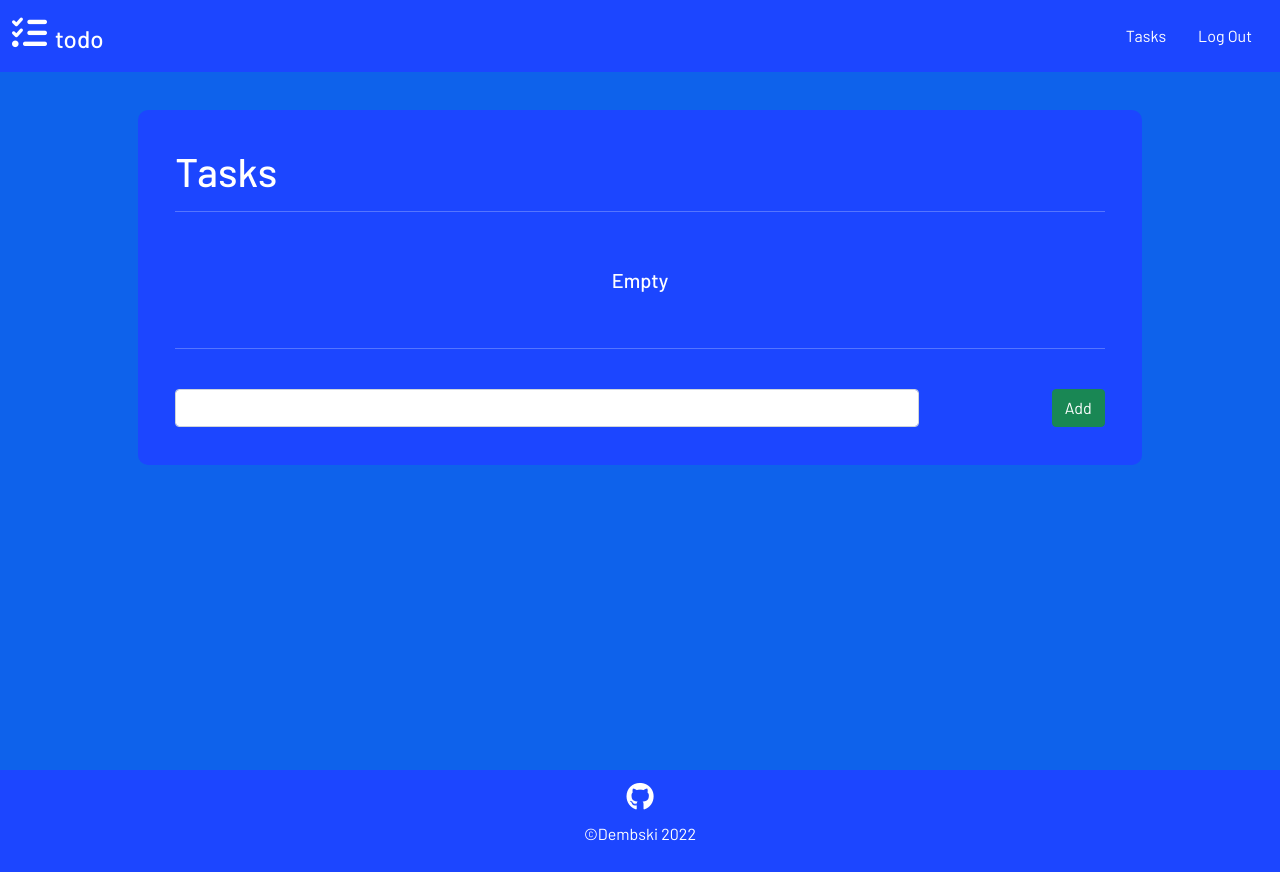
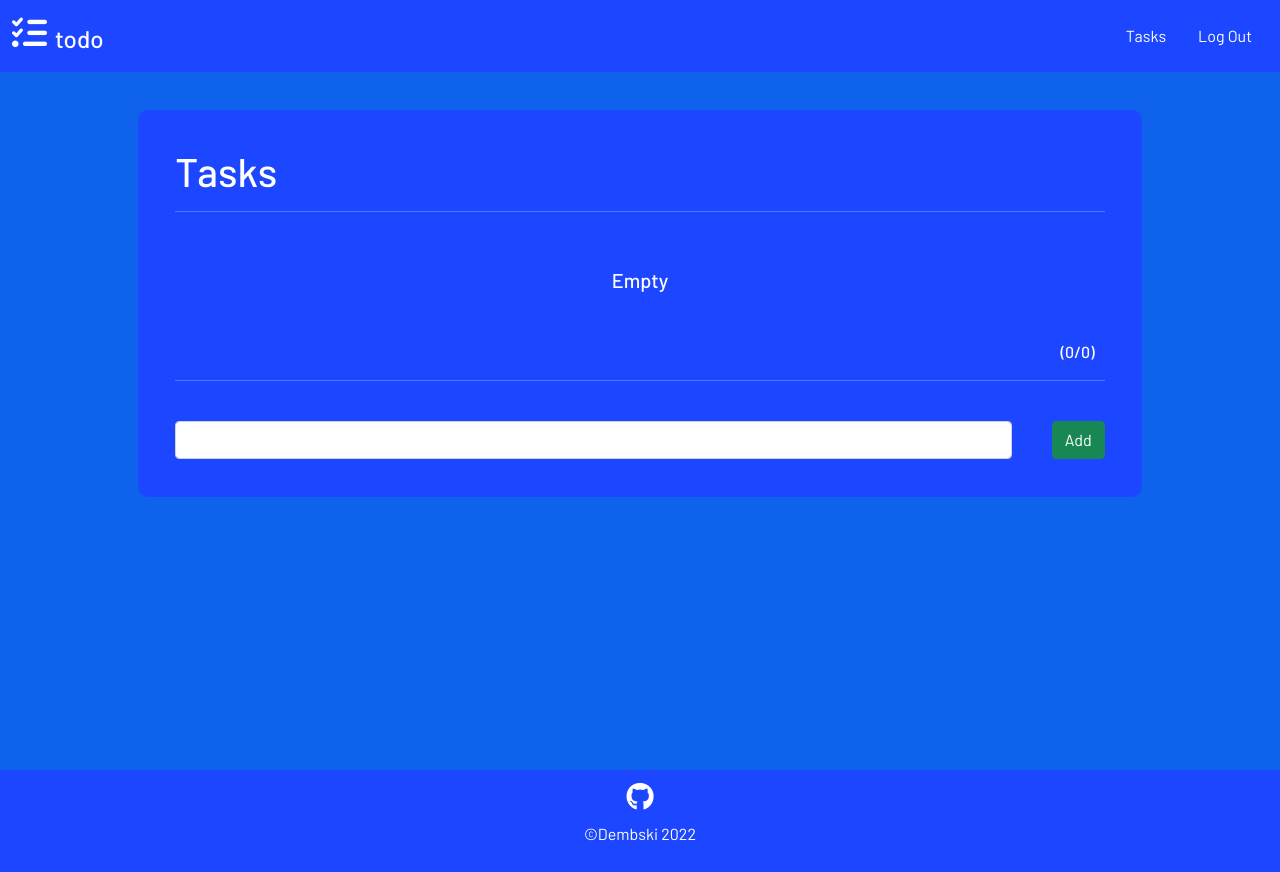
Before and after one commit to dembskii/todo, a Flask app: page /todo in a window 1280 px wide. Run offline with Flask 2, Linux system fonts and the light colour scheme; the visitor is signed in with stand-in values (Sample User, id 1); data comes from the database, SQL or seed files in the repository; data that the repository does not hold is empty; some libraries are stand-ins or nearby versions.

Commit message:
Complete function
- new scrollbar
- complete function

```diff
--- a/main.py
+++ b/main.py
@@ -10,7 +10,7 @@ import datetime
 """
 TODO:
 - gitignore +
-- requirements -> make requirements up do date +/
+- requirements -> make requirements up do date +
 - readme.md +
 - create login and registration +
 - create database tables :  +
@@ -27,7 +27,14 @@ TODO:
 - sort css +
 - make website mobile friendly and fully responsible +
 - footer is bugged on smartphones +
+- make summary how much tasks are done +
+- add complete button when all tasks are completed and make functionality -> clear +
+- fluent srollbar  +
+- update preview -
+- rework icon
 """
+
+#FIXME: bug connected with icons on right when text is too long
 
 # create app
 app = Flask(__name__)
@@ -153,8 +160,14 @@ def logout():
 @login_required
 def todo():
     task_form = TaskForm()
+    user_tasks = current_user.tasks
+    tasks_done = 0
+    for task in user_tasks:
+        if task.is_active == 1:
+            tasks_done += 1
 
-    return render_template('todo.html',logged_in= current_user,form=task_form)
+
+    return render_template('todo.html',logged_in= current_user,form=task_form,tasks_done=tasks_done,tasks_total=len(user_tasks))
 
 # route /remove_element
 @app.route('/remove/<int:task_id>')
@@ -201,5 +214,16 @@ def change_task_state(task_id):
     db.session.commit()
     return redirect(url_for('todo'))
 
+@app.route('/complete')
+@login_required
+def complete():
+
+    for task in current_user.tasks:
+        db.session.delete(task)
+
+    db.session.commit()
+
+    return redirect(url_for('todo'))
+
 if __name__ == "__main__":
     app.run(host="0.0.0.0",port=5000)
--- a/static/css/styles.css
+++ b/static/css/styles.css
@@ -80,7 +80,7 @@ footer{
 }
 
 .todo-form-task{
-    width:90%;
+    width:95%;
     margin-left:0;
     margin-right: auto;
 }
@@ -92,6 +92,13 @@ footer{
 
 .todo-form-btn-disabled {
     pointer-events: none;
+}
+
+.todo-summary {
+    padding: 0 10px 0 10px;
+    font-size: 1rem;
+    font-weight: 500;
+    text-align: right;
 }
 
 /* Background */
@@ -118,7 +125,7 @@ footer{
 }
 
 .login-form {
-    width: 70%;
+    width: 80%;
     margin: auto;
     padding: 30px;
 }
@@ -165,6 +172,10 @@ footer{
     font-weight: 600;
 }
 
+.btn-complete {
+    width: 15%;
+}
+
 .btn-darker {
     background-color: #1C46FF;
     border-color: #1C46FF;
@@ -183,7 +194,7 @@ footer{
 /* Mobile friendly */
 @media screen and (max-width:1520px) {
     .todo-form-task {
-        width: 80%;
+        width: 90%;
     }
 }
 
@@ -230,4 +241,26 @@ footer{
         width: 80%;
     }
 
+    .btn-complete {
+        width: 30%;
+    }
 }
+
+
+::-webkit-scrollbar {
+    width: 1vw;
+    height: 2.3vh;
+}
+
+::-webkit-scrollbar-track {
+    background-color: #1C46FF;
+    border-radius: 10px;
+    margin-top: -30px;
+    margin-bottom: -30px;
+
+}
+
+::-webkit-scrollbar-thumb {
+    border-radius: 10px;
+    background-color: #1C46FF;
+}
--- a/templates/todo.html
+++ b/templates/todo.html
@@ -36,9 +36,13 @@
                     {% endif %}
                 </div>
                 {% endfor %}
+                <div class="todo-summary">
+                    ({{tasks_done}}/{{tasks_total}})
+                </div>
+
             </div>
+            <hr>
 
-            <hr>
             <div class="todo-footer">
                 <form method="post" class="align-inline" role="form" action="{{url_for('add_task')}}">
                     {{ form.hidden_tag() }}
@@ -50,6 +54,13 @@
                     </div>
                 </form>
             </div>
+            {% if (tasks_done == tasks_total) and (tasks_total != 0) %}
+            <div style="text-align: right; margin-top: 10px;">
+            <a href="{{url_for('complete')}}">
+                <div class="btn btn-warning btn-complete"  >Complete</div>
+            </a>
+            </div>
+            {% endif %}
         </div>
     </div>
 </div>
```
